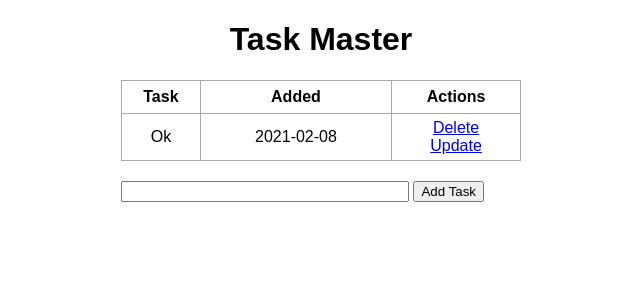
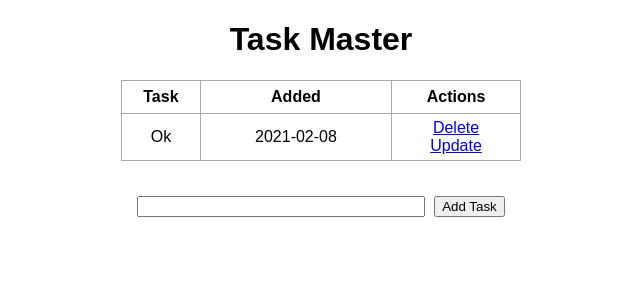
Before and after one commit to adkap2/Flask, a Flask app: template templates/index.html in a window 1280 px wide. Shown: the top 300 px of the page, without its empty margins (319-959 px from the left). Run offline with Flask 2, Linux system fonts and the light colour scheme; the template is opened without the code that fills it: values that come from a table or form of the project are taken from there, others are empty; data comes from the database, SQL or seed files in the repository; both versions use the stored data as it was after the commit.

Commit message:
Added to github

```diff
--- a/templates/index.html
+++ b/templates/index.html
@@ -9,13 +9,16 @@
     <h1 style="text-align: center">Task Master</h1>
         {% if tasks|length < 1 %}
     <h4 style="text-align: center">There are no tasks. Create one below!</h4>
+    <h1 style="text-align: center">
         {% else %}
         <table>
-        <tr>
-            <th>Task</th>
+            <h1 style="text-align: center">
+                <tr style="text-align: center">
+                    <th style="text-align: center">Task</th>
                     <th>Added</th>
                     <th>Actions</th>
                 </tr>
+            </h1>
             {% for task in tasks %}
                 <tr>
                     <td>{{ task.content }}</td>
@@ -28,13 +31,16 @@
                 </tr>
             {% endfor %}
         </table>
+    </h1>
     {% endif %}
 
     <div class="form">
+        <h1 style="text-align: center">
             <form action="/" method="POST">
                 <input type="text" name="content" id="content">
                 <input type="submit" value="Add Task">
             </form>
+        </h1>
     </div>
 </div>
 {% endblock %}
```
Also changed, not shown: test.db. Lines whose indentation alone changed are shown as unchanged.
